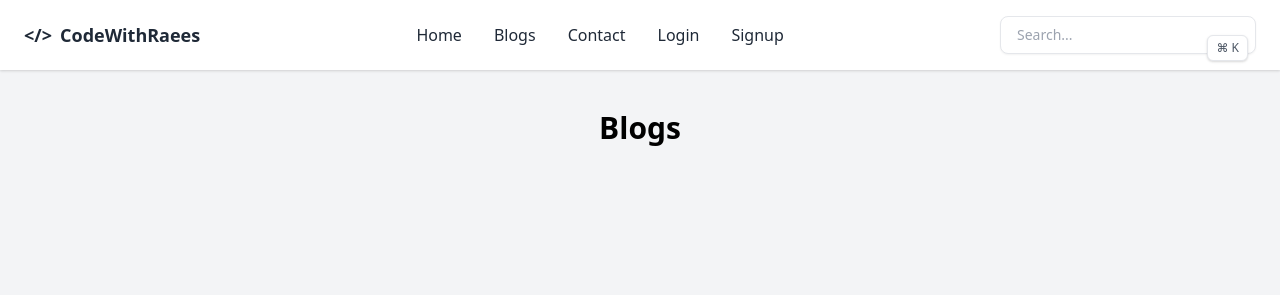
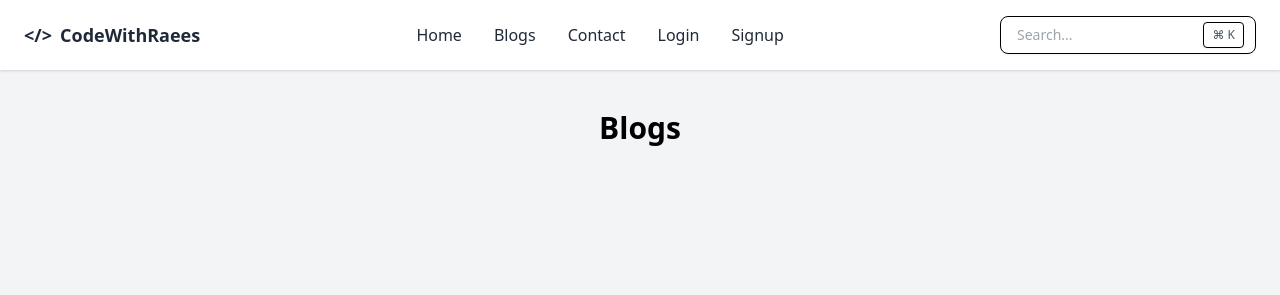
Before and after one commit to Raees-khan855/Blog-website, a website: page Blogs.html in a window 1280 px wide. Shown: the top 295 px of the page. Drawn offline with nearby package versions, Linux system fonts and the light colour scheme; no server answers.

Commit message:
changing

```diff
--- a/Blogs.html
+++ b/Blogs.html
@@ -26,19 +26,17 @@
     id="searchInput"
     type="text"
     placeholder="Search..."
-            class="w-full border rounded-lg py-2 pl-4 pr-16 text-sm shadow-sm focus:outline-none focus:ring-2 focus:ring-blue-500"
+    class="w-full border rounded-lg py-2 pl-4 pr-16 text-sm shadow-sm focus:outline-none focus:ring-2 focus:ring-blue-500 border-black"
   />
   <div
-            class="absolute right-2 top-1/2 -translate-y-1/2 bg-white border rounded-md px-2 py-1 text-xs text-gray-600 shadow"
+    class="absolute right-3 top-1/2 transform -translate-y-1/2 bg-white border rounded px-2 py-1 text-xs text-gray-600 shadow-sm pointer-events-none border-black"
   >
     ⌘ K
   </div>
 </div>
-      </div>
     </nav>
 
-
-  <div id="searchResults" class="mt-4 px-6"></div>
+  <div id="searchResults" class="mt-4 px-4 sm:px-6"></div>
 
   <div class="max-w-6xl mx-auto p-6">
     <h1 class="text-3xl font-bold mb-10 text-center">Blogs</h1>
```
Also changed, not shown: src/output.css. Lines whose indentation alone changed are shown as unchanged.
